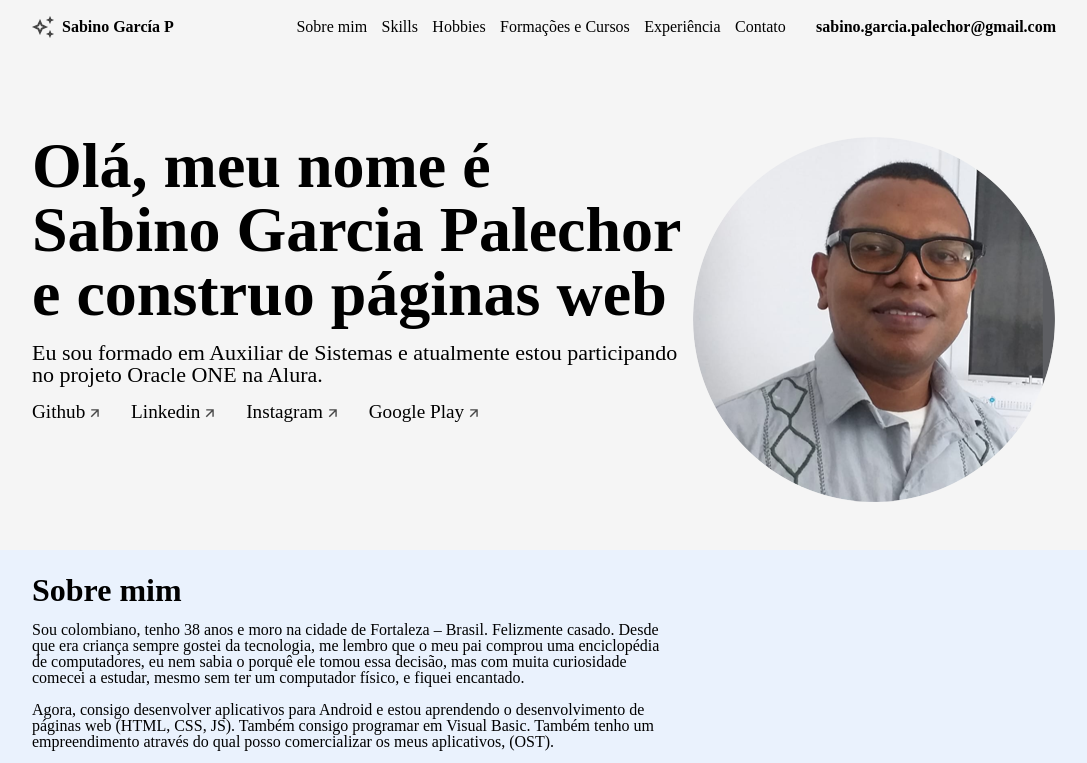
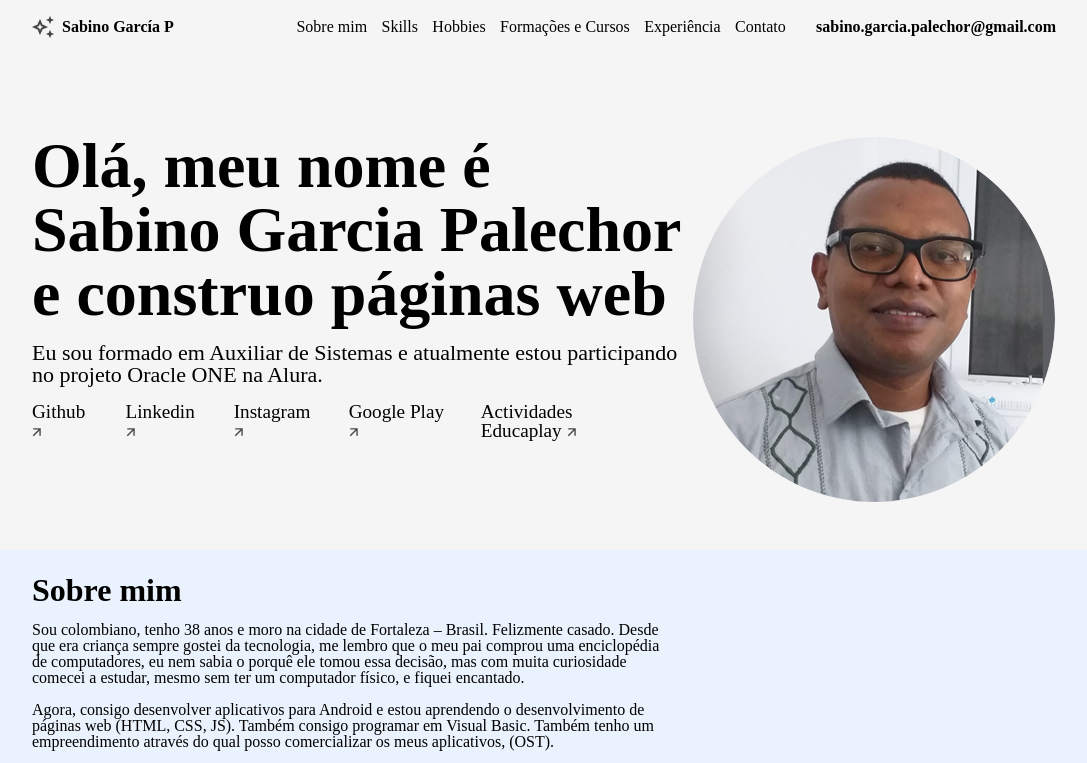
Before and after one commit to Sabino8420/portafolio_sabino_garcia, a plain HTML site: page index.html in a window 1280 px wide. Shown: the top 763 px of the page, without its empty margins (96-1183 px from the left). Drawn offline with Linux system fonts and the light colour scheme.

Commit message:
Agragar educaplay

```diff
--- a/index.html
+++ b/index.html
@@ -62,6 +62,7 @@
                     <li class="title__network__item"><a href="https://linkedin.com/in/sabino-garcía-palechor-7534a0247">Linkedin <img src="assets\arrow.png"></a></li>
                     <li class="title__network__item"><a href="https://www.instagram.com/osabertecnologico/">Instagram <img src="assets\arrow.png"></a></li>
                     <li class="title__network__item"><a href="https://play.google.com/store/apps/dev?id=5023367924795274184">Google Play <img src="assets\arrow.png"></a></li>
+                    <li class="title__network__item"><a href="https://www.educaplay.com/user/9448992-sabino/">Actividades Educaplay <img src="assets\arrow.png"></a></li>
                 </ul>
             </div>
         </div>
```
